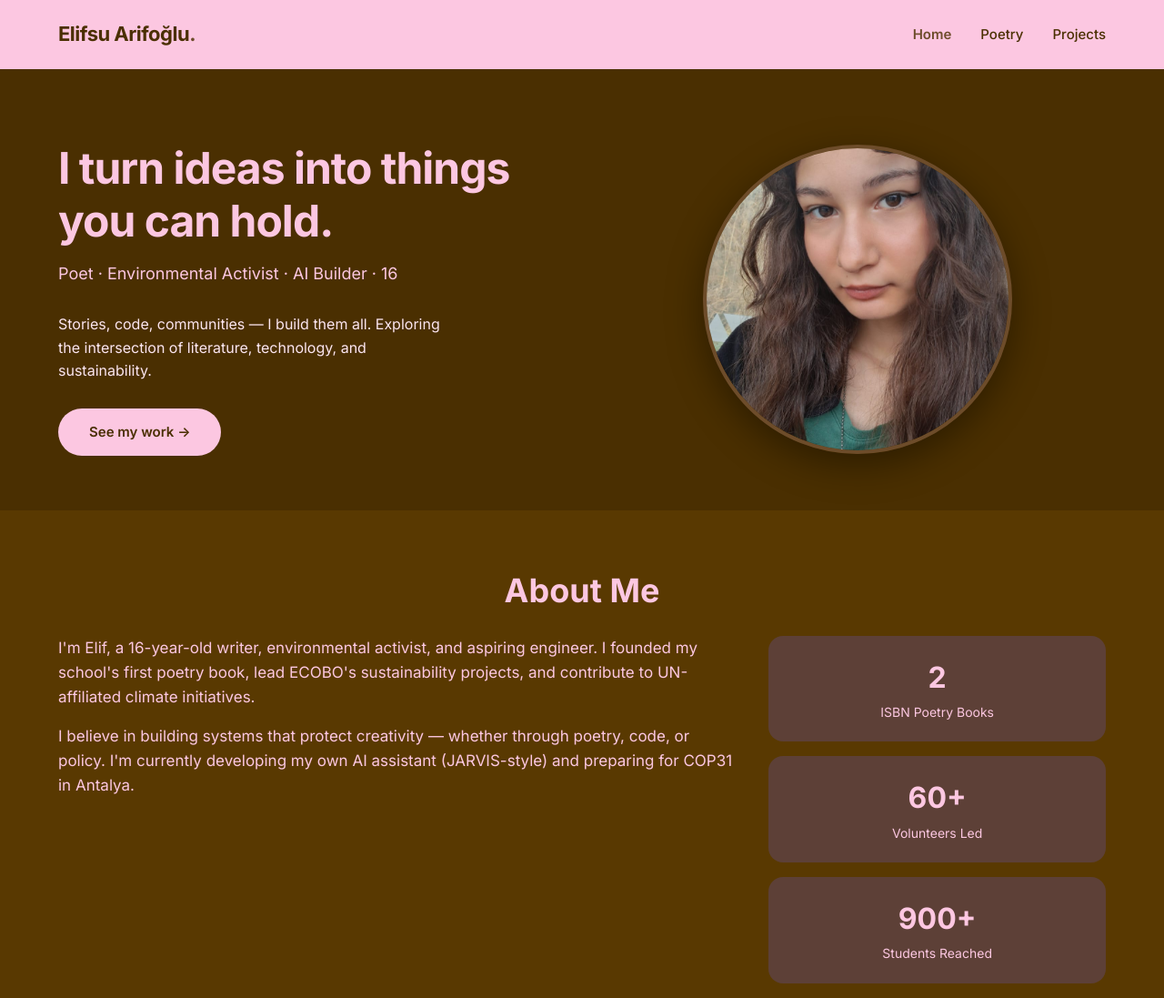
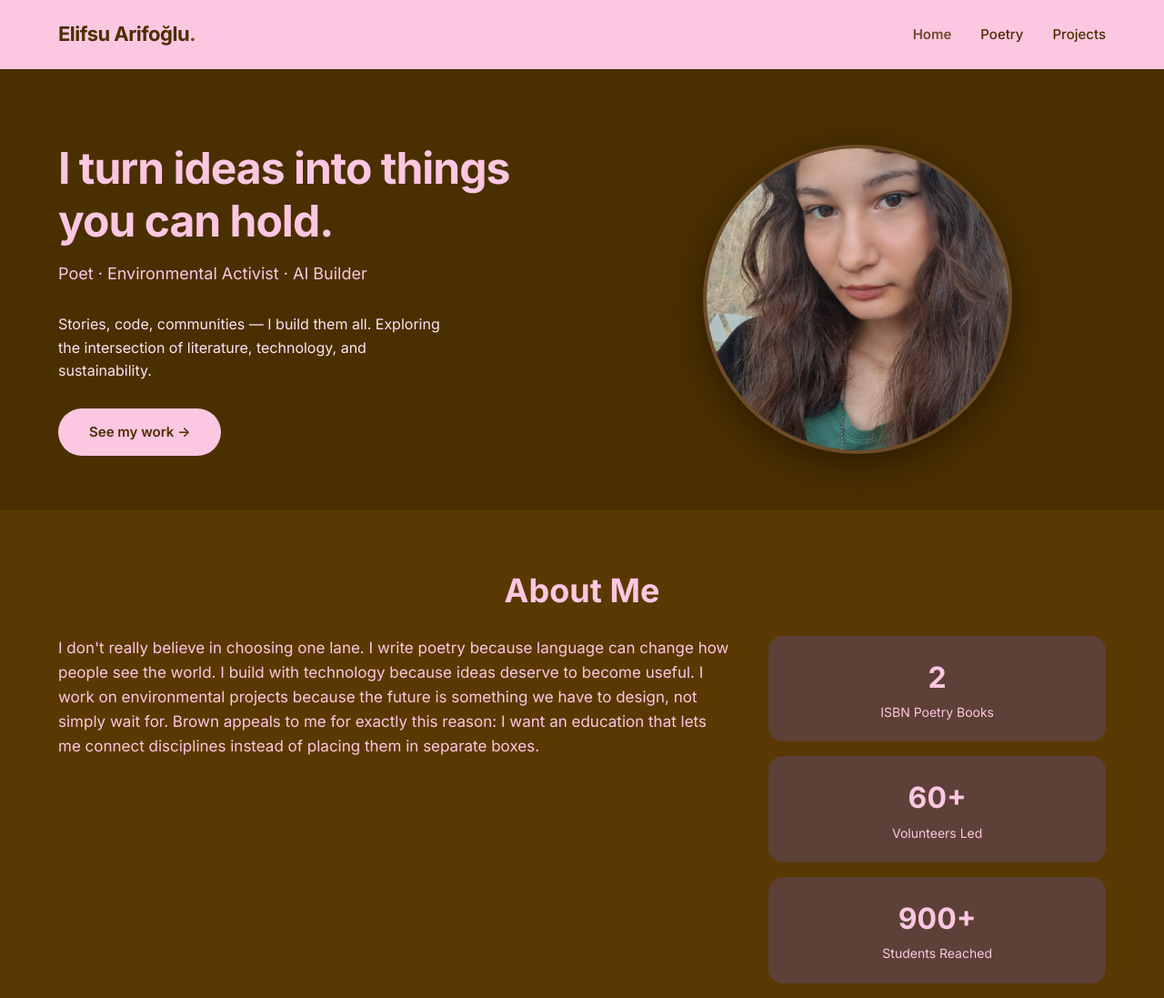
Before and after one commit to elifsuarifoglu/portfolio, a plain HTML site: page index.html in a window 1280 px wide. Shown: the top 1097 px of the page at 91% size. Drawn offline with Linux system fonts and the light colour scheme.

Commit message:
Updatte index.html

```diff
--- a/index.html
+++ b/index.html
@@ -25,7 +25,7 @@
         <div class="container">
             <div class="hero-content">
                 <h1>I turn ideas into <span>things you can hold</span>.</h1>
-                <p>Poet · Environmental Activist · AI Builder · 16</p>
+                <p>Poet · Environmental Activist · AI Builder</p>
                 <p style="font-size: 16px; color: #fce6f1; max-width: 420px;">
                     Stories, code, communities — I build them all.
                     Exploring the intersection of literature, technology, and sustainability.
@@ -45,14 +45,14 @@
             <div class="about-grid">
                 <div class="about-text">
                     <p>
-                        I'm Elif, a 16-year-old writer, environmental activist, and aspiring engineer.
-                        I founded my school's first poetry book, lead ECOBO's sustainability projects,
-                        and contribute to UN-affiliated climate initiatives.
+                        I don't really believe in choosing one lane.
+
+                        I write poetry because language can change how people see the world.
+                        I build with technology because ideas deserve to become useful.
+                        I work on environmental projects because the future is something we have to design, not simply wait for.
+
+                        Brown appeals to me for exactly this reason: I want an education that lets me connect disciplines instead of placing them in separate boxes.
                     </p>
-                    <p>
-                        I believe in building systems that protect creativity — whether through
-                        poetry, code, or policy. I'm currently developing my own AI assistant (JARVIS-style)
-                        and preparing for COP31 in Antalya.
                     </p>
                 </div>
                 <div class="about-stats">
```
